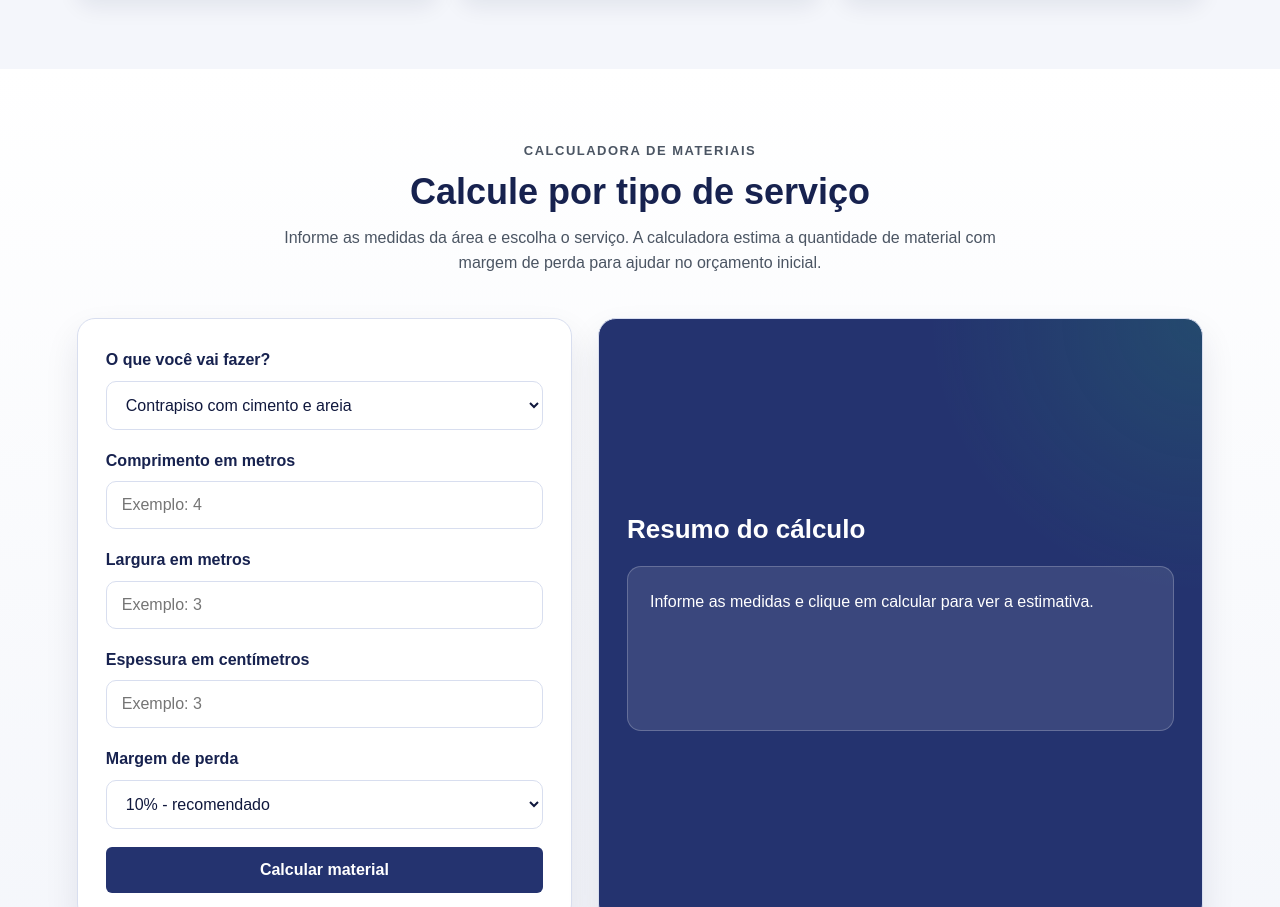
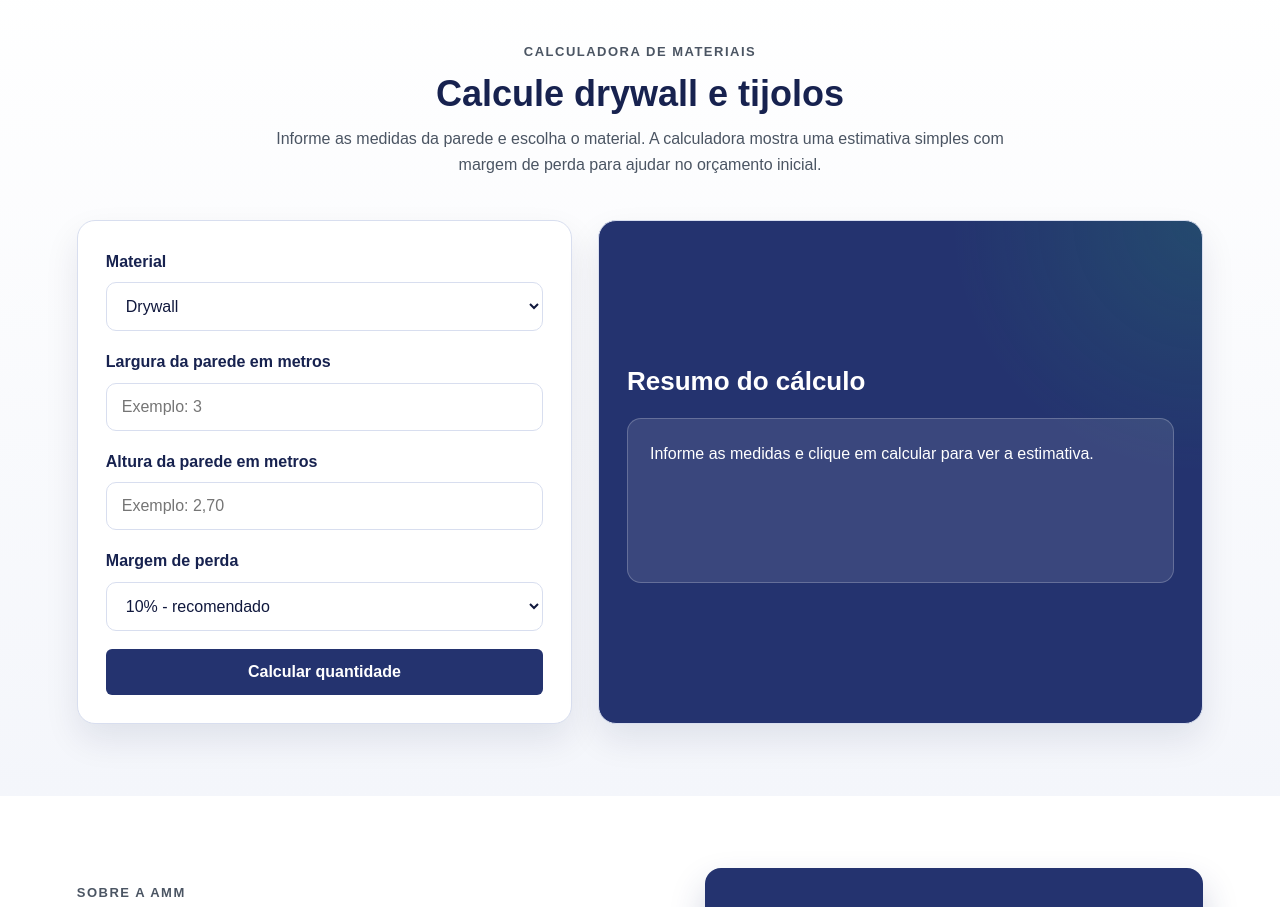
Before and after one commit to M4rc3low/amm-materiais-construcao, a plain HTML site: page index.html in a window 1280 px wide. Shown: the part 1487-2394 px from the top of the page. Drawn offline with Linux system fonts and the light colour scheme.

Commit message:
Simplifica calculadora para drywall e tijolos

```diff
--- a/index.html
+++ b/index.html
@@ -48,21 +48,17 @@
       <div class="hero-card">
         <h3>Encontre na AMM</h3>
         <div class="hero-list">
+          <span>Drywall</span>
+          <span>Tijolo baiano</span>
+          <span>Tijolinho comum</span>
           <span>Cimento 25 kg</span>
           <span>Areia 20 kg</span>
           <span>Argamassas</span>
           <span>Gesso</span>
-          <span>Drywall</span>
           <span>Rejuntes</span>
-          <span>Reparos</span>
           <span>Chuveiros</span>
-          <span>Vassouras</span>
-          <span>Assentos</span>
           <span>Lâmpadas</span>
-          <span>Conduítes</span>
-          <span>Tintas</span>
           <span>Tubos e conexões</span>
-          <span>Pregos e parafusos</span>
           <span>Ferramentas</span>
         </div>
       </div>
@@ -91,7 +87,7 @@
         <article class="category-card">
           <div class="category-icon">🧱</div>
           <h3>Construção</h3>
-          <p>Cimento, areia ensacada, argamassas, gesso, drywall, rejuntes e materiais básicos.</p>
+          <p>Drywall, tijolo baiano, tijolinho comum, cimento, areia, argamassas e gesso.</p>
         </article>
 
         <article class="category-card">
@@ -117,45 +113,31 @@
     <section class="calculator-section" id="calculadora">
       <div class="section-title">
         <p class="eyebrow">Calculadora de materiais</p>
-        <h2>Calcule por tipo de serviço</h2>
+        <h2>Calcule drywall e tijolos</h2>
         <p>
-          Informe as medidas da área e escolha o serviço. A calculadora estima a quantidade de material com margem de perda para ajudar no orçamento inicial.
+          Informe as medidas da parede e escolha o material. A calculadora mostra uma estimativa simples com margem de perda para ajudar no orçamento inicial.
         </p>
       </div>
 
       <div class="calculator-layout calculator-layout-new">
         <div class="calculator-card">
-          <label for="tipo-servico">O que você vai fazer?</label>
-          <select id="tipo-servico">
-            <option value="contrapiso">Contrapiso com cimento e areia</option>
-            <option value="areia">Camada de areia ensacada</option>
-            <option value="argamassa">Assentamento com argamassa</option>
-            <option value="drywall">Parede ou forro de drywall</option>
+          <label for="material-calculo">Material</label>
+          <select id="material-calculo">
+            <option value="drywall">Drywall</option>
+            <option value="baiano">Tijolo baiano 11,5 x 14 x 24 cm</option>
+            <option value="comum">Tijolinho comum 9 x 18 x 4 cm</option>
           </select>
 
           <div class="measure-grid">
             <div>
-              <label for="comprimento">Comprimento em metros</label>
-              <input type="number" id="comprimento" placeholder="Exemplo: 4" min="0" step="0.01" />
+              <label for="largura-parede">Largura da parede em metros</label>
+              <input type="number" id="largura-parede" placeholder="Exemplo: 3" min="0" step="0.01" />
             </div>
 
             <div>
-              <label for="largura">Largura em metros</label>
-              <input type="number" id="largura" placeholder="Exemplo: 3" min="0" step="0.01" />
+              <label for="altura-parede">Altura da parede em metros</label>
+              <input type="number" id="altura-parede" placeholder="Exemplo: 2,70" min="0" step="0.01" />
             </div>
-          </div>
-
-          <div id="espessura-area">
-            <label for="espessura">Espessura em centímetros</label>
-            <input type="number" id="espessura" placeholder="Exemplo: 3" min="0" step="0.1" />
-          </div>
-
-          <div id="argamassa-area" class="field-hidden">
-            <label for="tipo-argamassa">Tipo de aplicação da argamassa</label>
-            <select id="tipo-argamassa">
-              <option value="simples">Camada simples, peças menores</option>
-              <option value="dupla">Camada dupla, peças maiores</option>
-            </select>
           </div>
 
           <label for="perda">Margem de perda</label>
@@ -165,7 +147,7 @@
             <option value="1.15">15% - muitos recortes/perdas</option>
           </select>
 
-          <button class="btn btn-calculator" id="calcular" type="button">Calcular material</button>
+          <button class="btn btn-calculator" id="calcular" type="button">Calcular quantidade</button>
         </div>
 
         <div class="result-card result-card-new">
```
